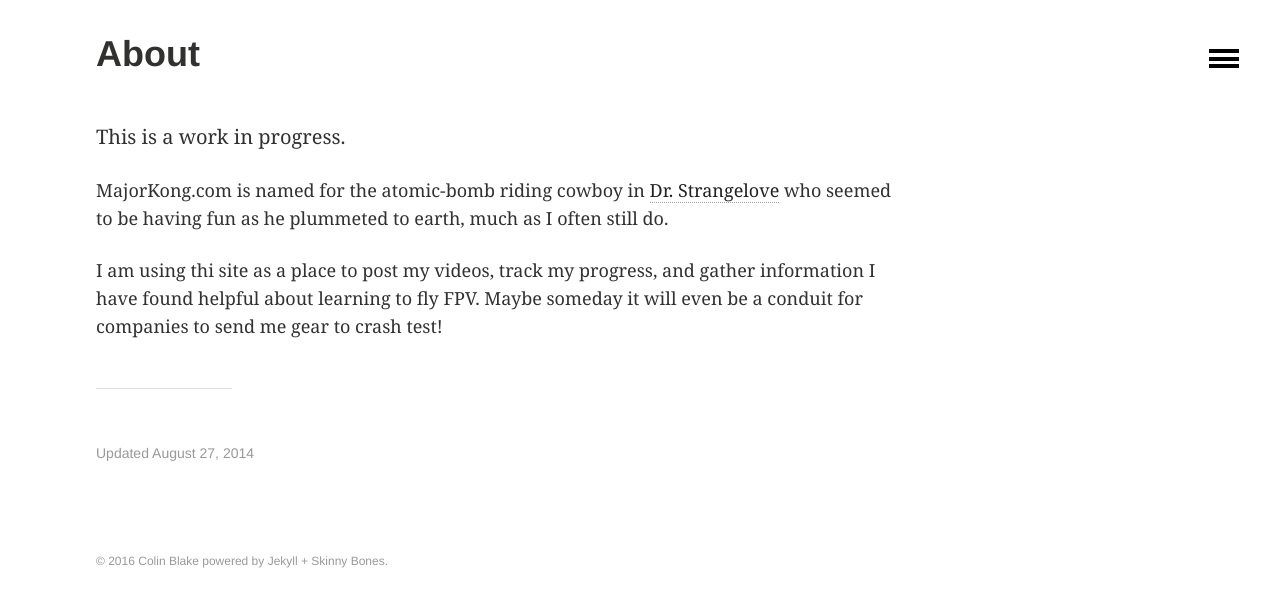
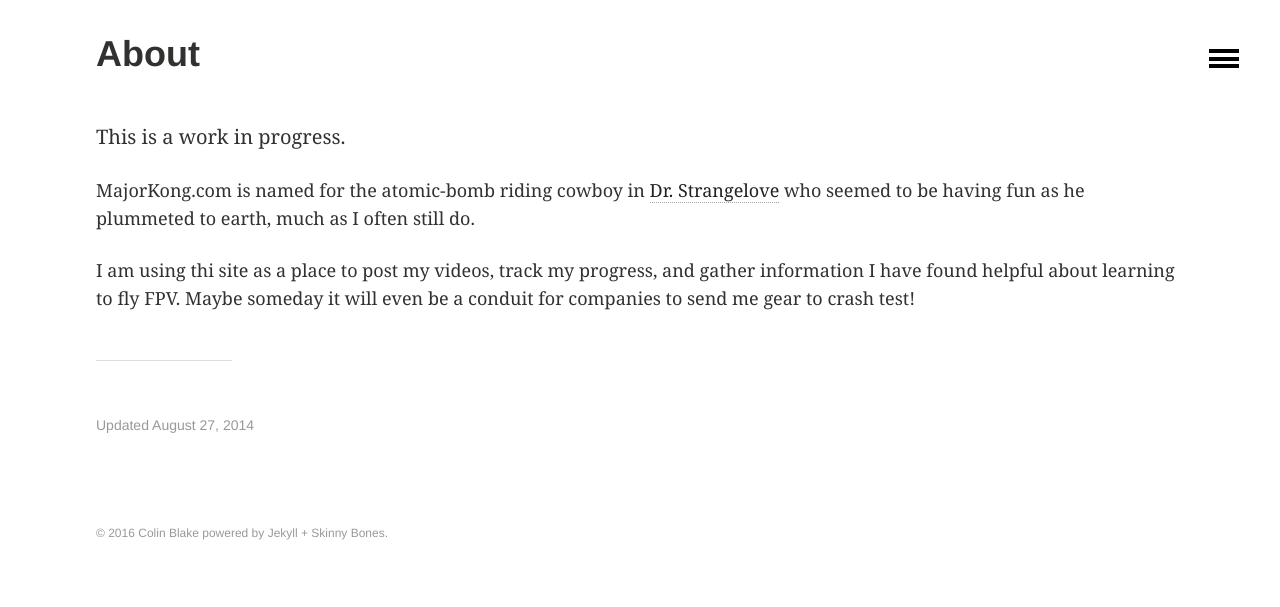
Before and after one commit to MajorKongFPV/MajorKongFPV.github.io, a Jekyll site: the page built from about/index.md, in a window 1280 px wide. Shown: the top 607 px of the page. Built offline with Jekyll 4.4.1, drawn with Linux system fonts in a browser that asks for light colours.

Commit message:
fixed article text display width

```diff
--- a/_sass/_layout.scss
+++ b/_sass/_layout.scss
@@ -145,7 +145,7 @@
 #main {
 	.inner-wrap {
 		@include media($medium) {
-			@include span-columns(9);
+			@include span-columns(12);
 		}
 	}
 	.page-title {
```
Also changed, not shown: 2 other files.
